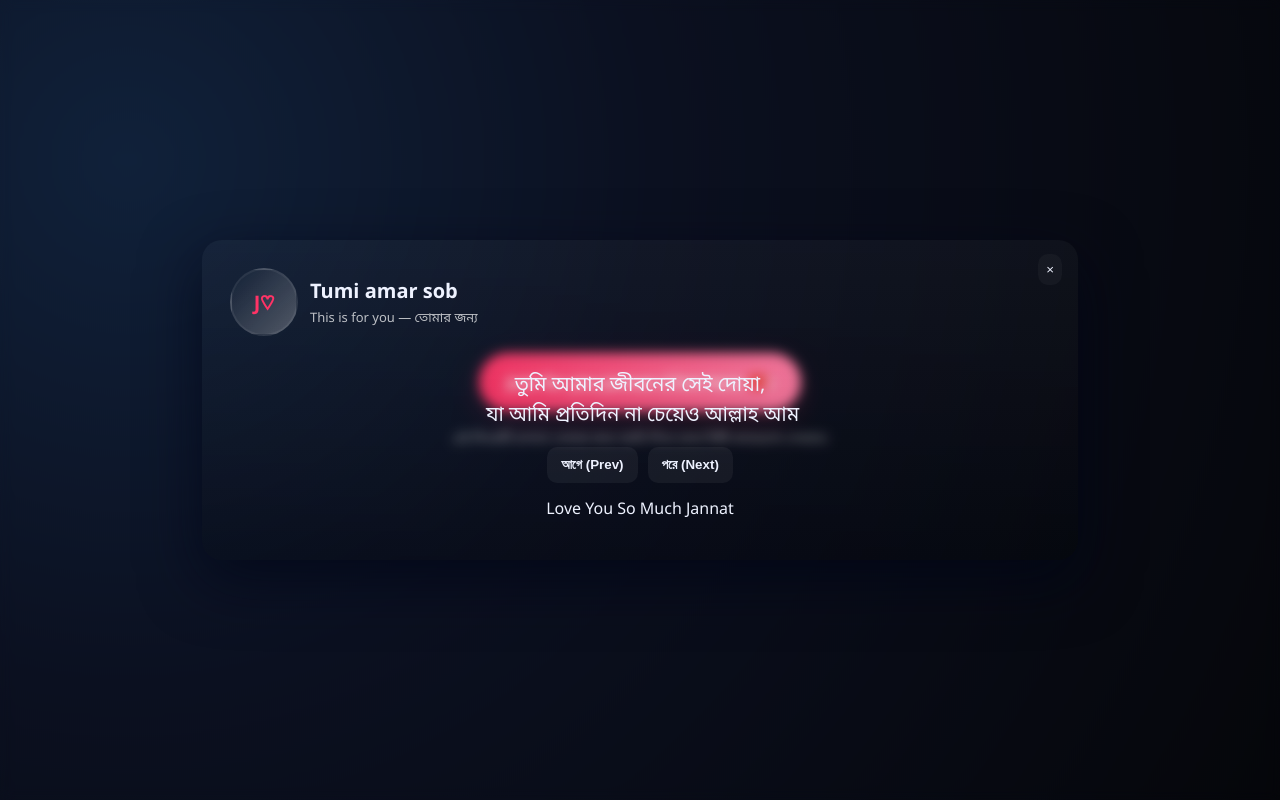
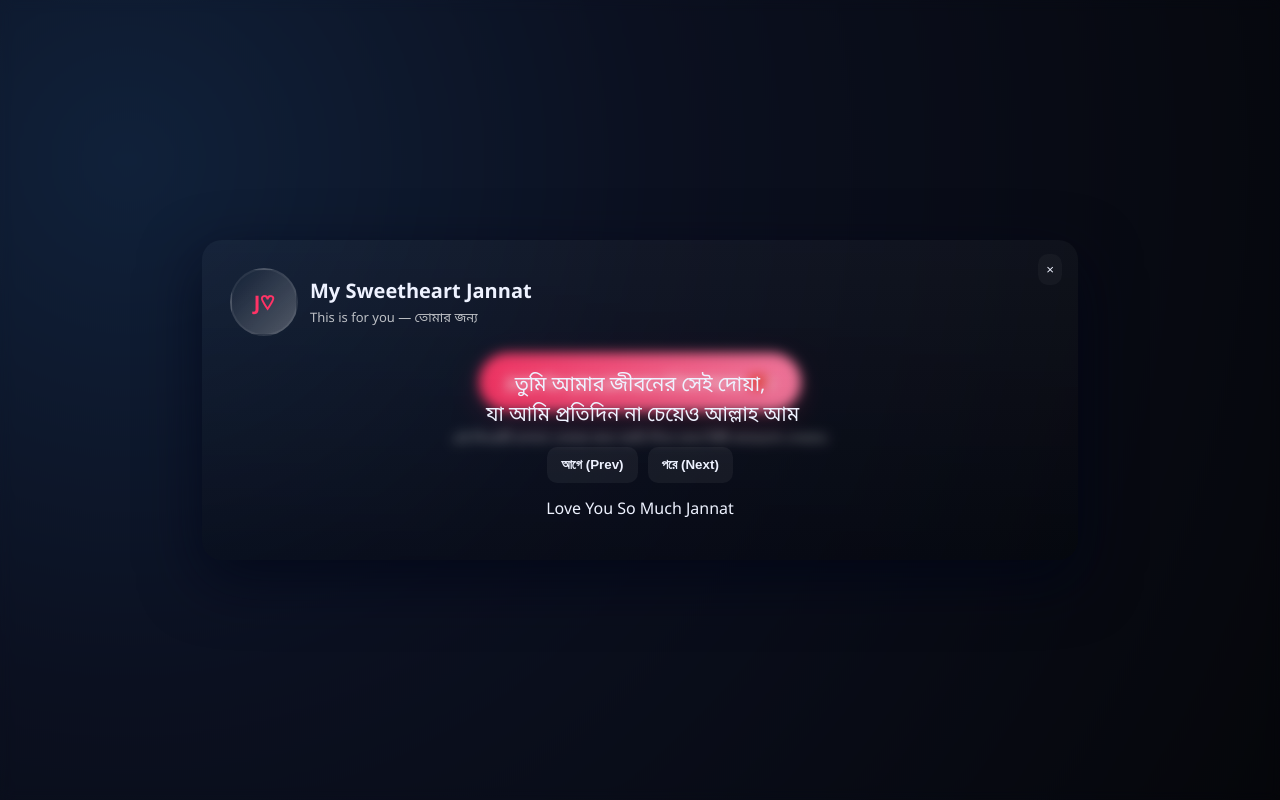
Before and after one commit to MehediUnaiss/Love, a plain HTML site: page index.html in a window 1280 px wide. Both pictures are taken after a click on the link "Just for you Jannat (Click here ❤️)". Drawn offline with Linux system fonts and the light colour scheme.

Commit message:
last one

```diff
--- a/index.html
+++ b/index.html
@@ -83,7 +83,7 @@
         <div class="toprow">
           <div class="avatar">J♡</div>
           <div>
-            <div class="title">Tumi amar sob</div>
+            <div class="title">My Sweetheart Jannat</div>
             <div class="subtitle">This is for you — তোমার জন্য</div>
           </div>
         </div>
```
